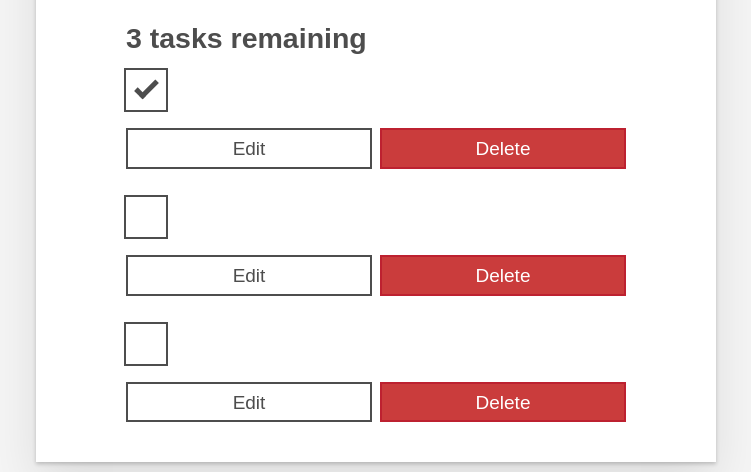
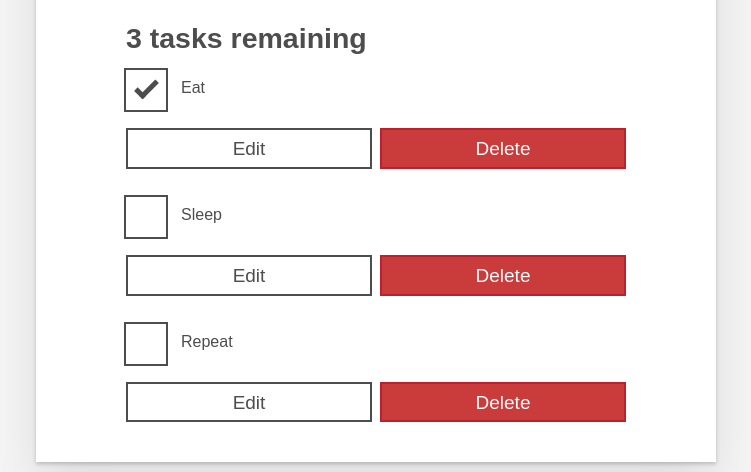
Before and after one commit to hermes7144/React-ToDoList-Practice, a React (Create React App) app: page / in a window 1280 px wide. Shown: the part 375-847 px from the top of the page, without its empty margins (264-1015 px from the left). Built offline with nearby package versions, Linux system fonts and the light colour scheme.

Commit message:
Todo 템플릿까지 완료

```diff
--- a/package.json
+++ b/package.json
@@ -6,6 +6,7 @@
     "@testing-library/jest-dom": "^5.16.1",
     "@testing-library/react": "^12.1.2",
     "@testing-library/user-event": "^13.5.0",
+    "nanoid": "^3.2.0",
     "react": "^17.0.2",
     "react-dom": "^17.0.2",
     "react-scripts": "5.0.0",
--- a/src/App.js
+++ b/src/App.js
@@ -1,27 +1,70 @@
+import React, { useState } from "react";
+
 import FilterButton from './components/FilterButton';
-import Todo from './components/Todo'
+import Todo from './components/Todo';
 import Form from './components/Form';
+import { nanoid } from "nanoid";
+
 function App(props) {
-  const taskList = props.tasks.map(task => (
+  const [tasks, setTasks] = useState(props.tasks);
+
+  const taskList = tasks.map(task => (
     <Todo
-      id={task.Id}
-      name={task.Name}
+      id={task.id}
+      name={task.name}
       completed={task.completed}
       key={task.Id}
+      toggleTaskCompleted={toggleTaskCompleted}
+      deleteTask={deleteTask}
+      editTask={editTask}
     />
   ));
 
+  function toggleTaskCompleted(id) {
+    // if this task has the same ID as the edited task
+    const updatedTasks = tasks.map(task => {
+      if (id === task.id) {
+        // use object spread to make a new object
+        // whose `completed` prop has been inverted
+        return {...task, completed: !task.completed}
+      }
+      return task;
+    });
+    setTasks(updatedTasks);
+  }
+
+  function addTask(name){
+    const newTask = { id: "todo-" + nanoid(), name: name, completed: false };
+    setTasks([...tasks, newTask])
+  }
+
+  function deleteTask(id) {
+    const remainingTasks = tasks.filter(task => id !== task.id);
+    setTasks(remainingTasks);
+  }
+
+  function editTask (id, newName) {
+    const editTaskList = tasks.map(task => {
+      if (id === task.id){
+        return {...task, name: newName}
+        }
+        return task;
+    });
+    setTasks(editTaskList)
+  }
+  const taskNoun = tasks.length > 1? 'tasks' : 'task';
+  const headingText = `${tasks.length} ${taskNoun} remaining`;
   return (
     <div className="todoapp stack-large">
       <h1>TodoMatic</h1>
-      <Form />
+      <Form addTask={addTask}/>
       <div className="filters btn-group stack-exception">
         <FilterButton />
         <FilterButton />
         <FilterButton />
       </div>
       <h2 id="list-heading">
-        3 tasks remaining
+        {headingText}
       </h2>
       <ul
         className="todo-list stack-large stack-exception"
--- a/src/components/Form.js
+++ b/src/components/Form.js
@@ -1,6 +1,25 @@
+import React, { useState } from "react";
+
 function Form(props) {
+    const [name, setName] = useState('');
+
+
+    function handleChange(e) {
+        setName(e.target.value);
+    }
+    function handleSubmit(e) {
+        e.preventDefault();
+        if (name !== "") {
+            props.addTask(name);
+            setName('');
+        } else {
+            alert("기입을 해주세요")
+        }
+
+    }
+
     return (
-        <form>
+        <form onSubmit={handleSubmit}>
             <h2 className="label-wrapper">
             <label htmlFor="new-todo-input" className="label__lg">
                 What needs to be done?
@@ -10,8 +29,9 @@ function Form(props) {
             type="text"
             id="new-todo-input"
             className="input input__lg"
-            name="text"
+            value={name}
             autoComplete="off"
+            onChange={handleChange}
             />
             <button type="submit" className="btn btn__primary btn__lg">
             Add
--- a/src/components/Todo.js
+++ b/src/components/Todo.js
@@ -1,20 +1,74 @@
+import React, { useState } from "react";
+
+
 export default function Todo(props) {
-    return(
-    <li className="todo stack-small">
+    const [isEditing, setEditing] = useState(false);
+    const [newName, setNewName] = useState('');
+    const [filter, setFilter] = useState("All");
+
+
+    function handleChange(e) {
+        setNewName(e.target.value);
+    }
+
+    function handleSubmit(e) {
+        e.preventDefault();
+        props.editTask(props.id, newName);
+        setNewName("");
+        setEditing(false);
+      }
+    const editingTemplate = (
+        <form className="stack-small" onSubmit={handleSubmit}>
+          <div className="form-group">
+            <label className="todo-label" htmlFor={props.id}>
+              New name for {props.name}
+            </label>
+            <input
+                id={props.id}
+                className="todo-text"
+                type="text"
+                value={newName}
+                onChange={handleChange}/>
+          </div>
+          <div className="btn-group">
+            <button type="button" className="btn todo-cancel" onClick={() => setEditing(false)}>
+              Cancel
+              <span className="visually-hidden">renaming {props.name}</span>
+            </button>
+            <button type="submit" className="btn btn__primary todo-edit">
+              Save
+              <span className="visually-hidden">new name for {props.name}</span>
+            </button>
+          </div>
+        </form>
+      );
+      const viewTemplate = (
+        <div className="stack-small">
           <div className="c-cb">
-            <input id="{props.id}" type="checkbox" defaultChecked={props.completed} />
-            <label className="todo-label" htmlFor="{props.id}">
+              <input
+                id={props.id}
+                type="checkbox"
+                defaultChecked={props.completed}
+                onChange={() => props.toggleTaskCompleted(props.id)}
+              />
+              <label className="todo-label" htmlFor={props.id}>
                 {props.name}
               </label>
             </div>
             <div className="btn-group">
-        <button type="button" className="btn">
+              <button type="button" className="btn" onClick={() => setEditing(true)}>
                 Edit <span className="visually-hidden">{props.name}</span>
               </button>
-        <button type="button" className="btn btn__danger">
+              <button
+                type="button"
+                className="btn btn__danger"
+                onClick={() => props.deleteTask(props.id)}
+              >
                 Delete <span className="visually-hidden">{props.name}</span>
               </button>
             </div>
-    </li>
-)
+        </div>
+      );
+
+    return <li className="todo">{isEditing ? editingTemplate : viewTemplate}</li>;
 }
```
Also changed, not shown: 1 other file (tests, documents, lock files or other folders). Lines whose indentation alone changed are shown as unchanged.
